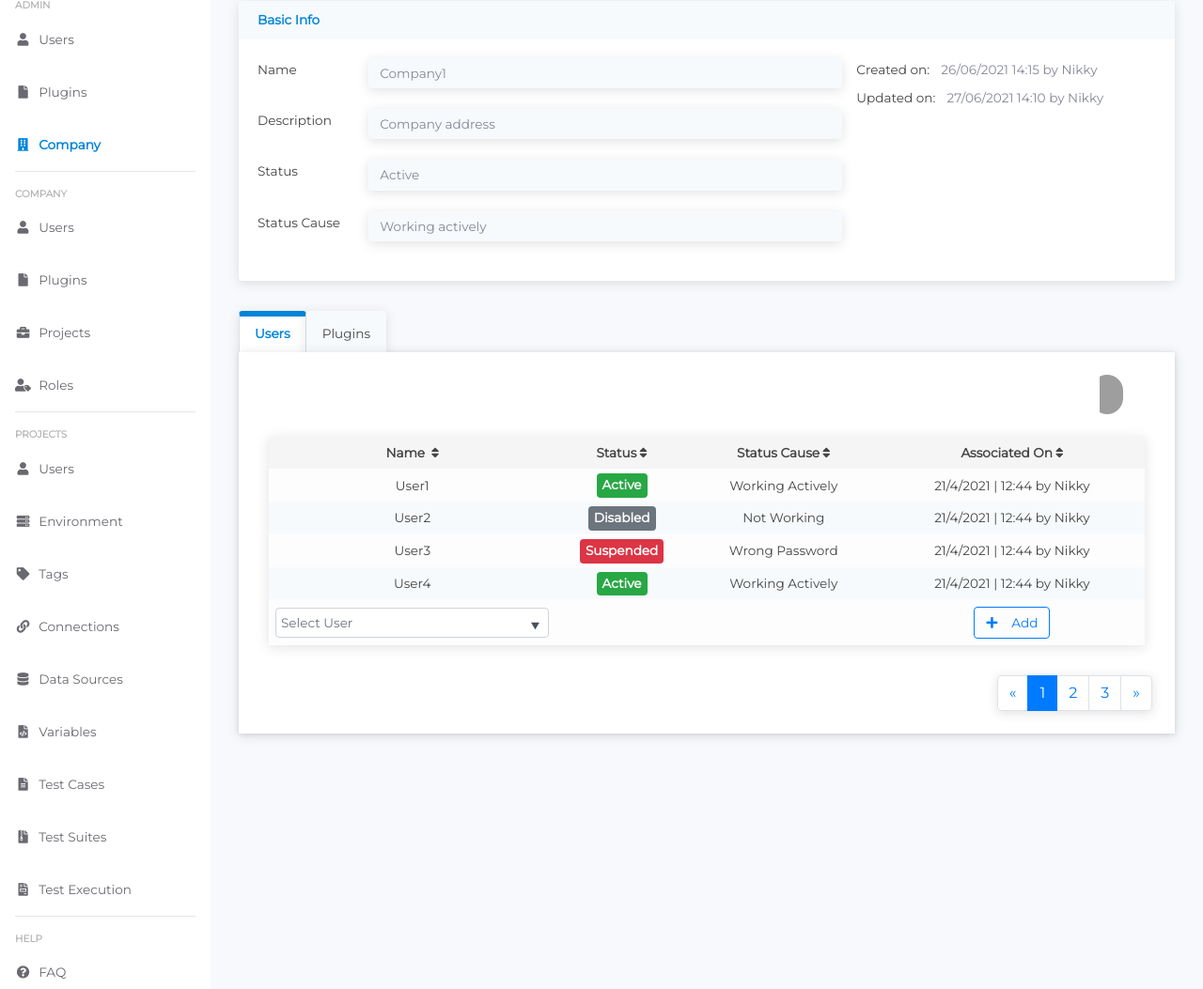
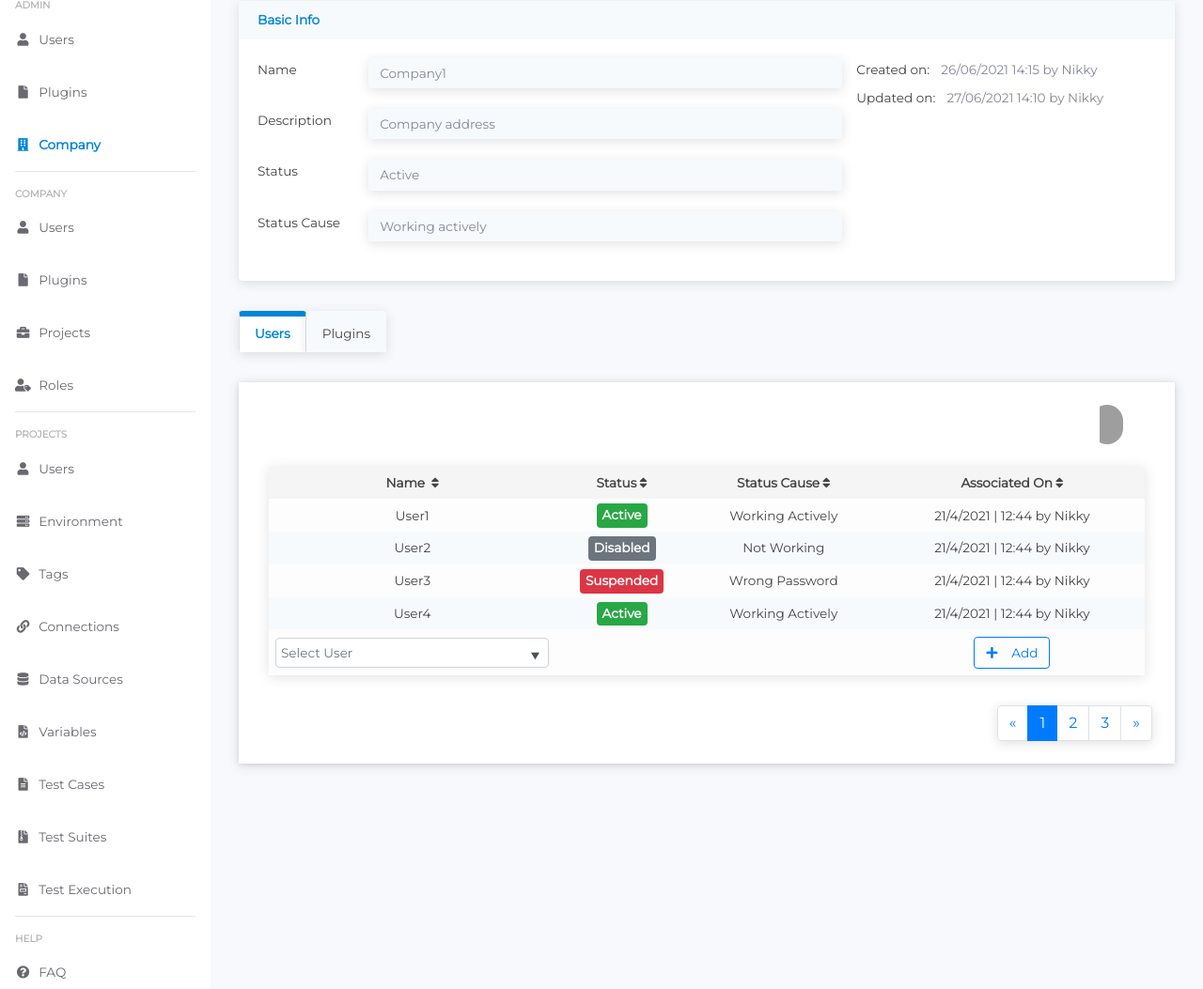
Before and after one commit to ablessy03/TestFramework, a PHP site: page /company-details.html in a window 1280 px wide. Shown: the part 129-1182 px from the top of the page at 94% size. Run offline with PHP 8.4, Linux system fonts and the light colour scheme; some libraries are stand-ins or nearby versions; grey boxes are pictures that could not be loaded.

Commit message:
Update style.css

```diff
--- a/css/style.css
+++ b/css/style.css
@@ -705,6 +705,7 @@ input::-webkit-calendar-picker-indicator {
 }
 .tab-content {
     box-shadow: 0 1px 5px rgba(85, 85, 85, 0.15);
+    margin: 32px 0;
 }
 
  .tab-content   .card {
@@ -715,6 +716,7 @@ input::-webkit-calendar-picker-indicator {
         padding: 15px 16px;
         border-radius: 0;
         background-color: #f6f6f6;
+	border-bottom: 1px solid rgba(0,0,0,.125);
 }
  .tab-content       h5 {
             margin: 0;
```
